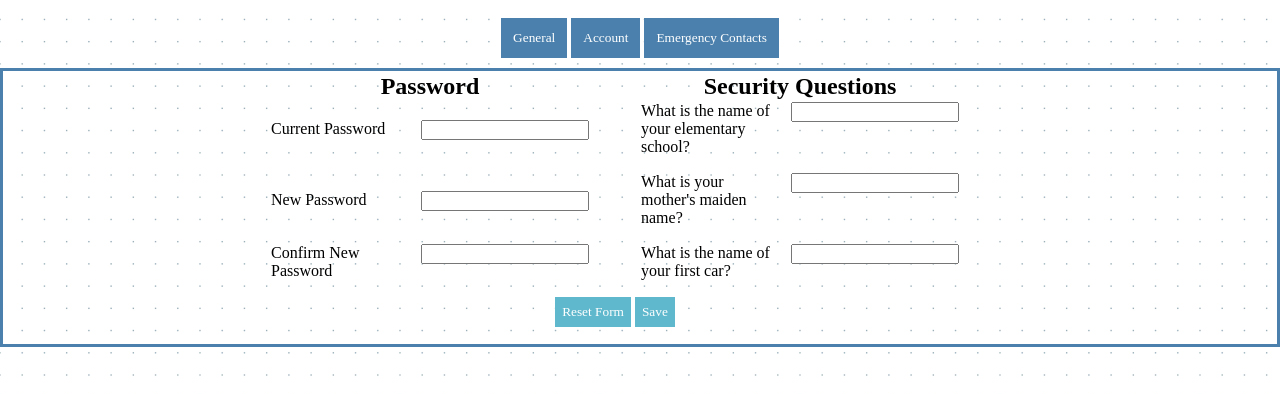
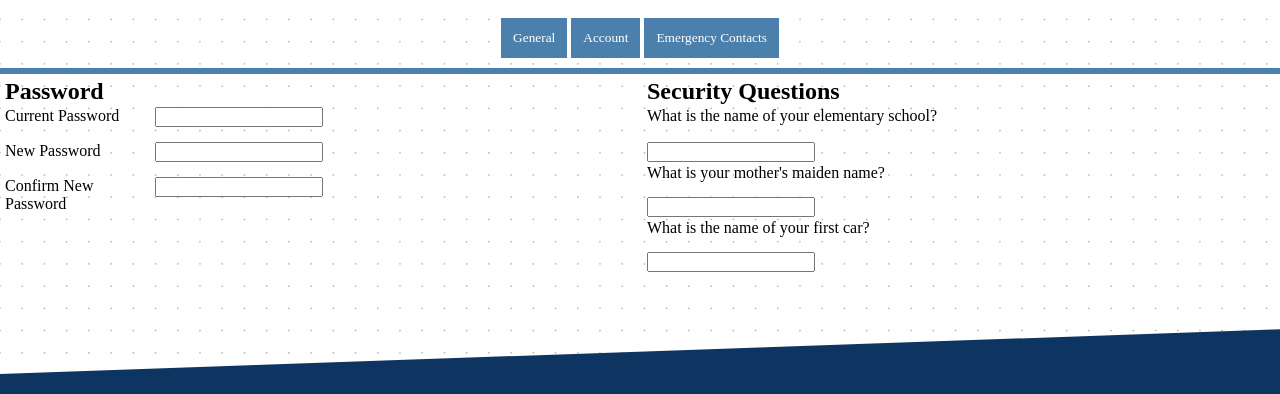
Before and after one commit to gabehug/CS324-Web-Design-Project, a plain HTML site: page personal.html in a window 1280 px wide. Both pictures are taken after a click on the button "Account". Shown: the part 225-619 px from the top of the page. Drawn offline with Linux system fonts and the light colour scheme.

Commit message:
updating personal

```diff
--- a/personal.html
+++ b/personal.html
@@ -162,9 +162,66 @@
                 </form>
             </div>
 
-            <div id ="account" class="personalPage" style="display: none">
+          <div id ="account" class = "row personalPage" style="display: none">
+                <div class="column">
+                    <table>
+                        <tr>
+                            <td><h2>Password</h2></td>
+                        </tr>
+                        <tr>
+                            <td><label for="currentPassword">Current Password</label>
+                            <input type="password" id="currentPassword"></td>
+                        </tr>
+                        <tr>
+                            <td>
+                                <label for="newPassword">New Password</label>
+                                <input type="password" id="newPassword">
+                            </td>
+                        </tr>
+                        <tr>
+                            <td>
+                                <label for="confirmNew">Confirm New Password</label>
+                                <input type="password" id="confirmNew">
+                            </td>
+                        </tr>
+                    </table>
+                </div>
+                <div class="column">
+                    <table>
+                        <tr>
+                            <td>
+                                <h2>Security Questions</h2>
+                            </td>
+                        </tr>
+                        <tr>
+                            <td>
+                                <label for="security1" style="width: 100%;">What is the name of your elementary school?</label>
+                            </td>
+                        </tr>
+                        <tr>
+                             <td>
+                                <input type="text" id="security1">
+                            </td>
+                         </tr>
+                         <tr>
+                            <td>
+                                <label for="security2" style="width: 100%;">What is your mother's maiden name?</label>
+                                <input type="text" id="security2">
+                            </td>
+                        </tr>
+                        <tr>
+                            <td>
+                                <label for="security3"style="width: 100%;">What is the name of your first car?</label>
+                                <input type="text" id="security3">
+                            </td>
+                        </tr>
+                    </table>
+                </div>
+            </div>
+
+           <!--  <div id ="account" class="personalPage" style="display: none">
                 <form>
-                    <table class="center personalTable">
+                    <table class="center personalTable" style="width: 75%; margin-left: 20%">
                         <tr style="text-align: center; margin-top: 15px;">
                             <td>
                                 <h2>Password</h2>
@@ -179,7 +236,7 @@
                                 <input type="password" id="currentPassword">
                             </td>
                             <td>
-                                <label for="security1">What is the name of your elementary school?</label>
+                                <label for="security1" style="width: 100%;">What is the name of your elementary school?</label>
                                 <input type="text" id="security1">
                             </td>
                         </tr>
@@ -189,7 +246,7 @@
                                 <input type="password" id="newPassword">
                             </td>
                             <td>
-                                <label for="security2">What is your mother's maiden name?</label>
+                                <label for="security2" style="width: 100%;">What is your mother's maiden name?</label>
                                 <input type="text" id="security2">
                             </td>
                         </tr>
@@ -200,11 +257,11 @@
                             </td>
                             <td>
 
-                                <label for="security3">What is the name of your first car?</label>
+                                <label for="security3" style="width: 100%;">What is the name of your first car?</label>
                                 <input type="text" id="security3">
                             </td>
                         </tr>
-                        <tr style="margin-top: 20px;">
+                        <tr style="margin-top: 20px;" style="width: 10%;">
                             <td colspan="2" style="text-align: center;">
                                 <button type="reset" class="personalFormButton">Reset Form</button>
                                 <button type="submit" class="personalFormButton">Save</button>
@@ -212,7 +269,7 @@
                         </tr>
                     </table>
                 </form>
-            </div>
+            </div>  -->
 
             <div id ="contacts" class="personalPage contacts" style="display: none">
                 <form>
--- a/styles.css
+++ b/styles.css
@@ -484,7 +484,7 @@
      padding-right:  50px;
  }
 
- table.center {
+table.center {
     margin-left:auto;
     margin-right:auto;
     margin-bottom:  15px;
@@ -502,3 +502,14 @@
     border:  2px solid #5FB8CD;
     text-decoration: none;
   }
+
+  .row{
+      margin-left: -5px;
+      margin-right:-5px;
+  }
+
+  .column{
+      float: left;
+      width: 50%;
+      padding: 5px;
+  }
```
